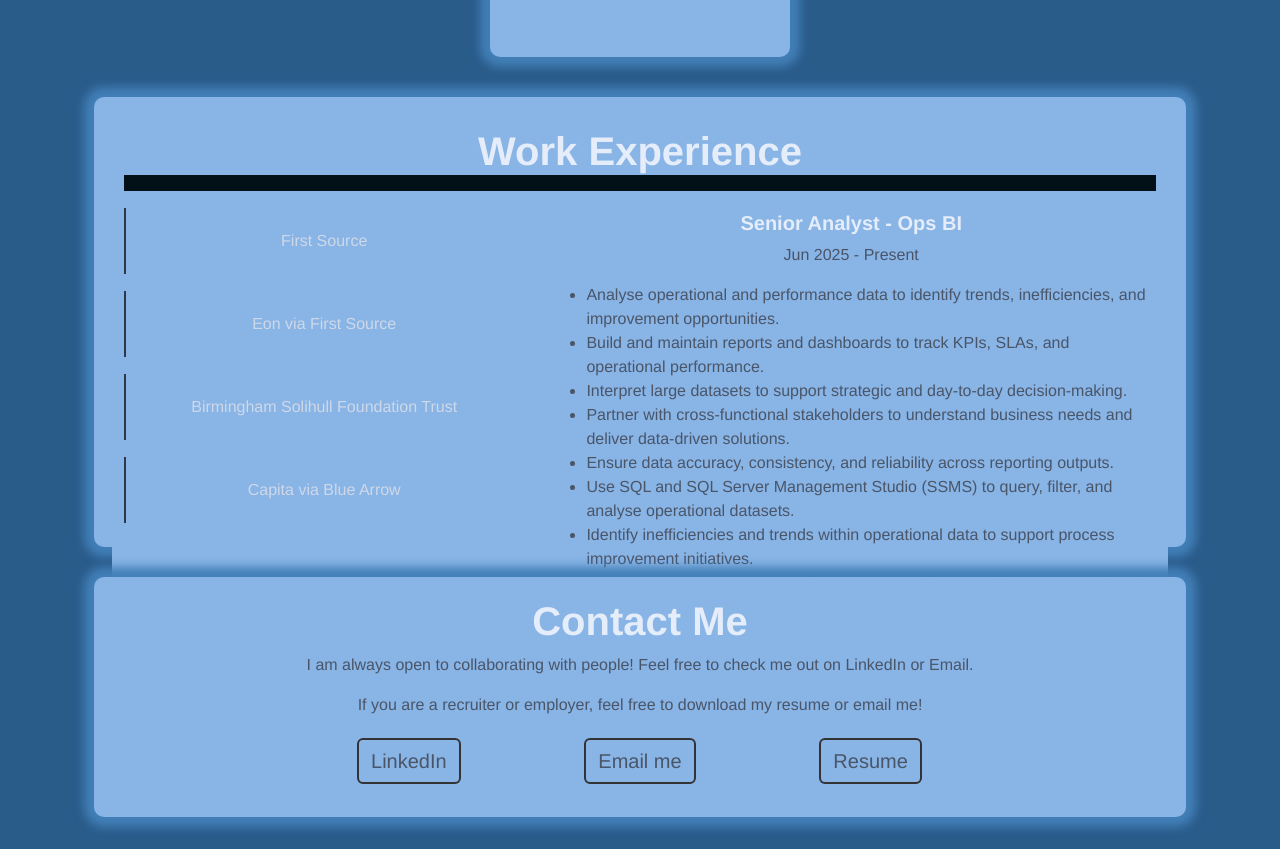
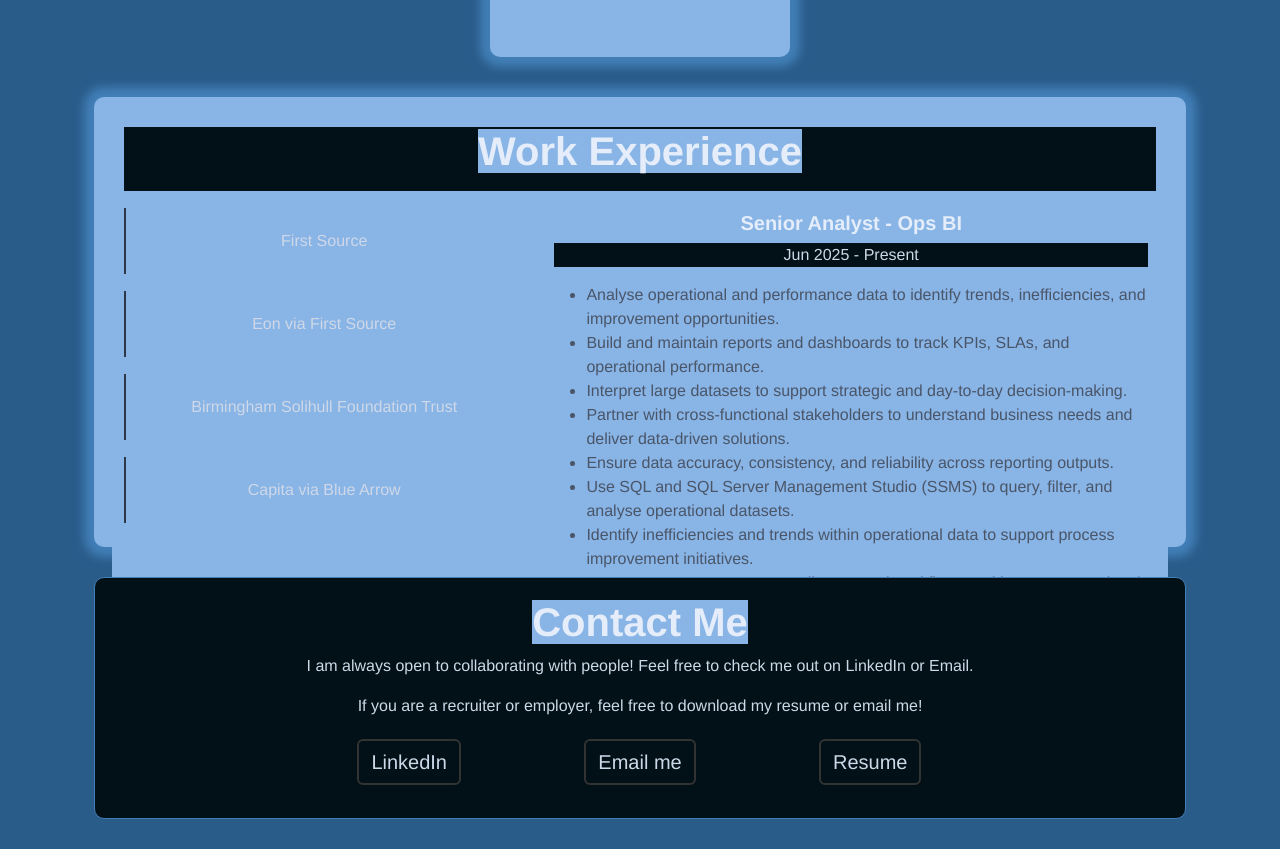
Before and after one commit to DanilleH22/portfolio, a React (Create React App) app: page / in a window 1280 px wide. Shown: the part 2380-3229 px from the top of the page. Built offline with nearby package versions, Linux system fonts and the light colour scheme.

Commit message:
Update styling for contact me

```diff
--- a/src/styles/ContactMe.module.css
+++ b/src/styles/ContactMe.module.css
@@ -5,11 +5,11 @@
     margin-top: 30px;
     margin-bottom: 30px;
     border-radius: 10px;
-    box-shadow: 0 0 10px 10px #427fb8;
-    background-color: #88B4E6;
+    border: 1px solid #427fb7;
+    background-color: #011117;
 }
 .Row {
-  background-color: #88B4E6;
+  background-color: #011117;
   padding-bottom: 5px;
 }
 /* Buttons for contact */
@@ -18,15 +18,15 @@
     width: auto;
     font-size: 20px;
     border: 2px solid #333;
-    background-color: #88B4E6;
-    color: #4A5568;
+    background-color: #011117;
+    color: #cfd8e8;
   }
   p  {
-    background-color: #88B4E6;
-    color: #4A5568;
+    background-color: #011117;
+    color: #cfd8e8;
   }
   .customCol, h1, strong {
-    background-color: #88B4E6;
+    background-color: #011117;
   }
 
 
```
